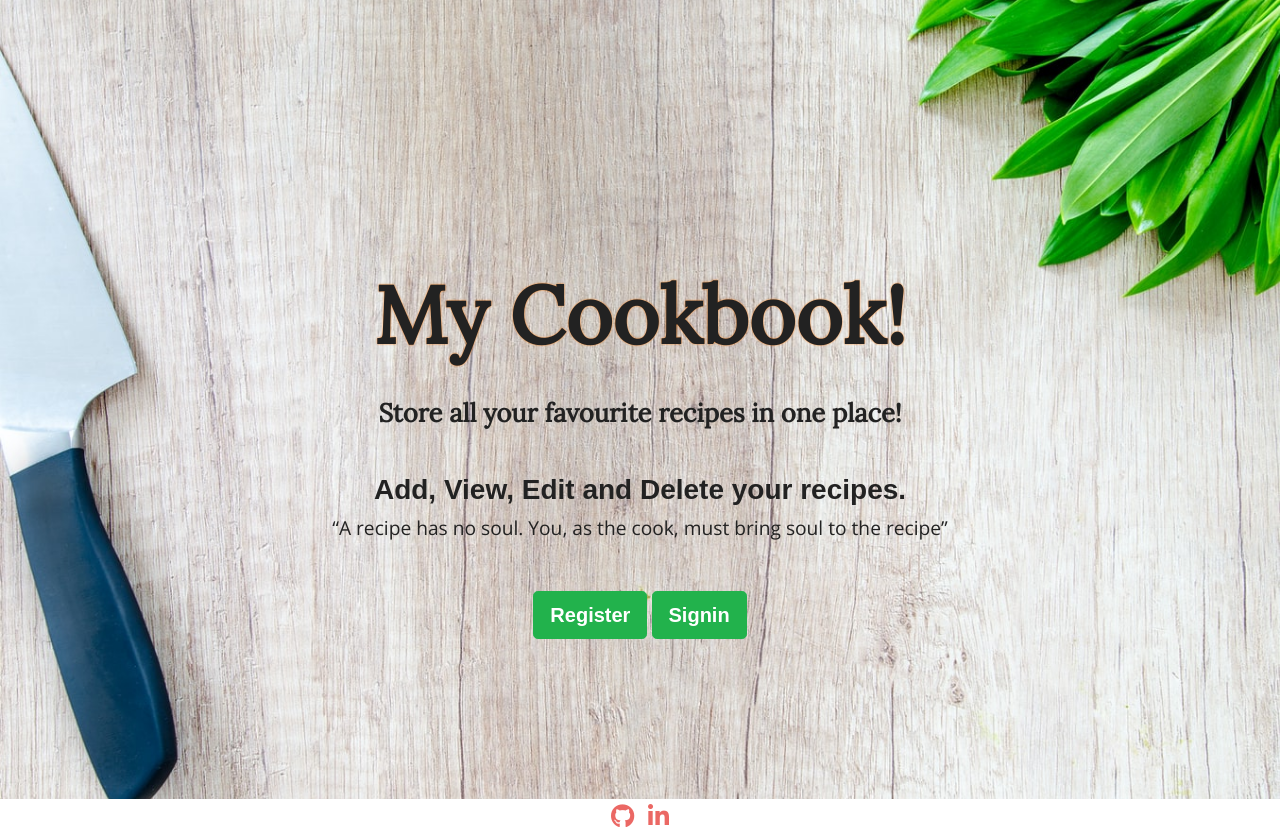
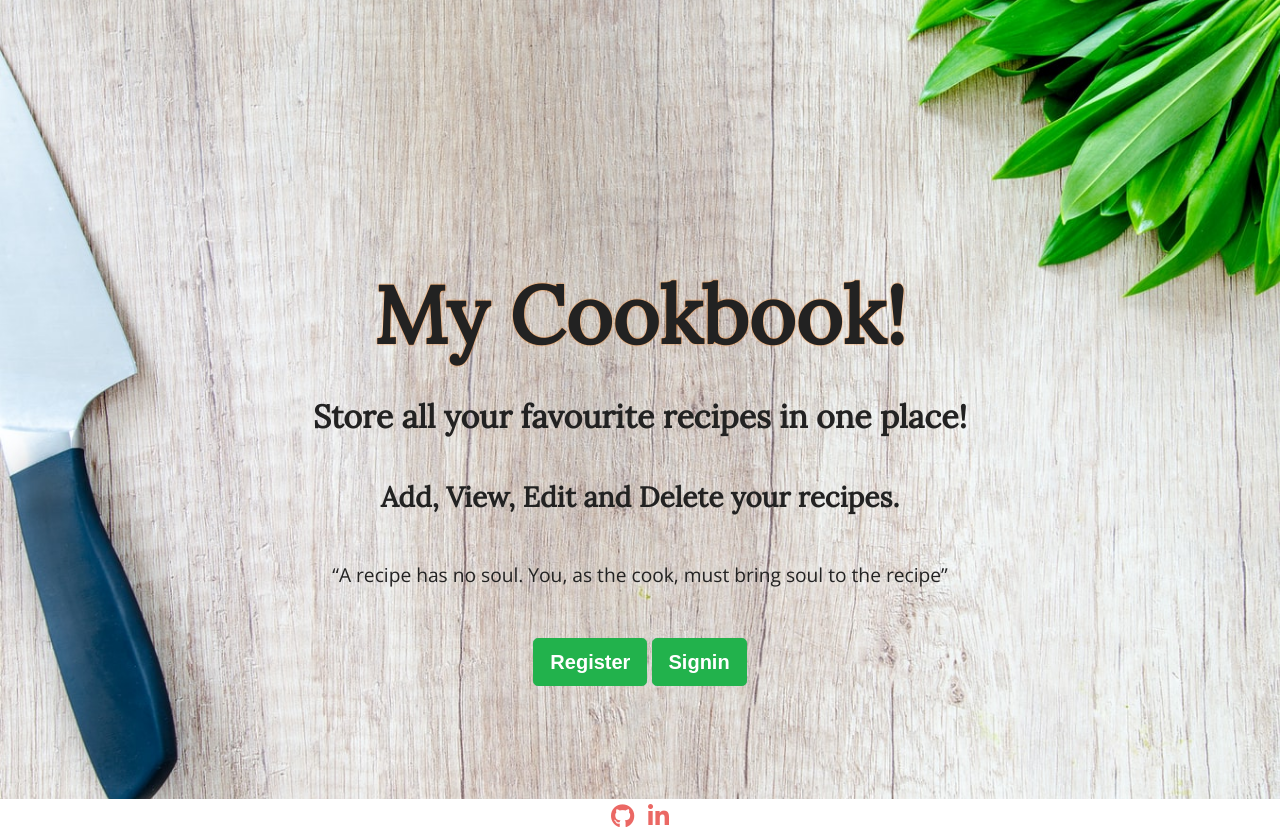
Before and after one commit to SophieH93/myCookbook, a Flask app: page / in a window 1280 px wide. Shown: the part 85-922 px from the top of the page. Run offline with Flask 2, Linux system fonts and the light colour scheme; some libraries are stand-ins or nearby versions; some web fonts are replaced.

Commit message:
styled h3 to match h2

```diff
--- a/static/css/style.css
+++ b/static/css/style.css
@@ -10,9 +10,9 @@ h1 {
     text-align: center;
     text-shadow: 0 0 2px #fd7e14;
 }
-h2 {
+
+h2, h3 {
    font-family: 'Lora', serif;
-   font-size: 1.6rem;
    margin-bottom: 3rem;
 }
 
@@ -60,7 +60,7 @@ h2 {
 }
 
 .index {
-     margin-top: 15rem;
+    margin-top: 15rem;
 }
 
 .quote {
```
